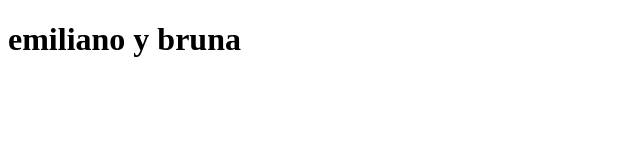
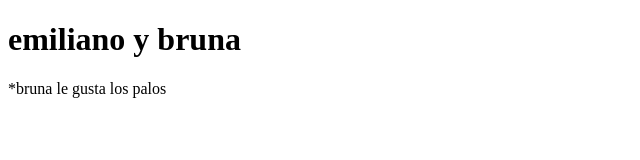
Before and after one commit to crzyshot/emiliano, a plain HTML site: page index.html in a window 1280 px wide. Shown: the whole page, without its empty margins (0-640 px from the left). Drawn offline with Linux system fonts and the light colour scheme.

Commit message:
commit inicial

```diff
--- a/index.html
+++ b/index.html
@@ -7,6 +7,7 @@
 </head>
 <body>
     <h1>emiliano y bruna</h1>
+    <p>*bruna le gusta los palos</p>
 
 </body>
 </html>
```
